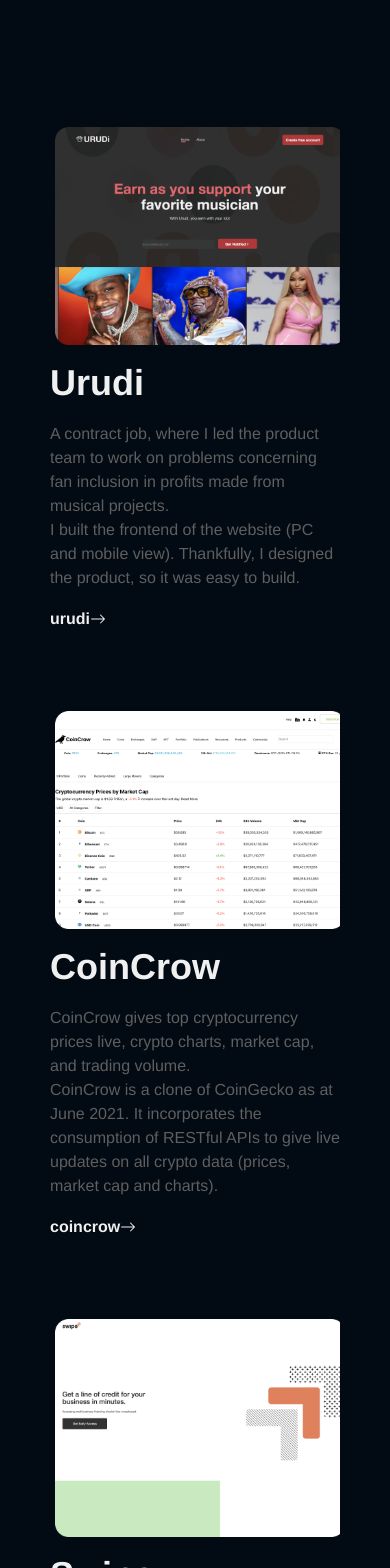
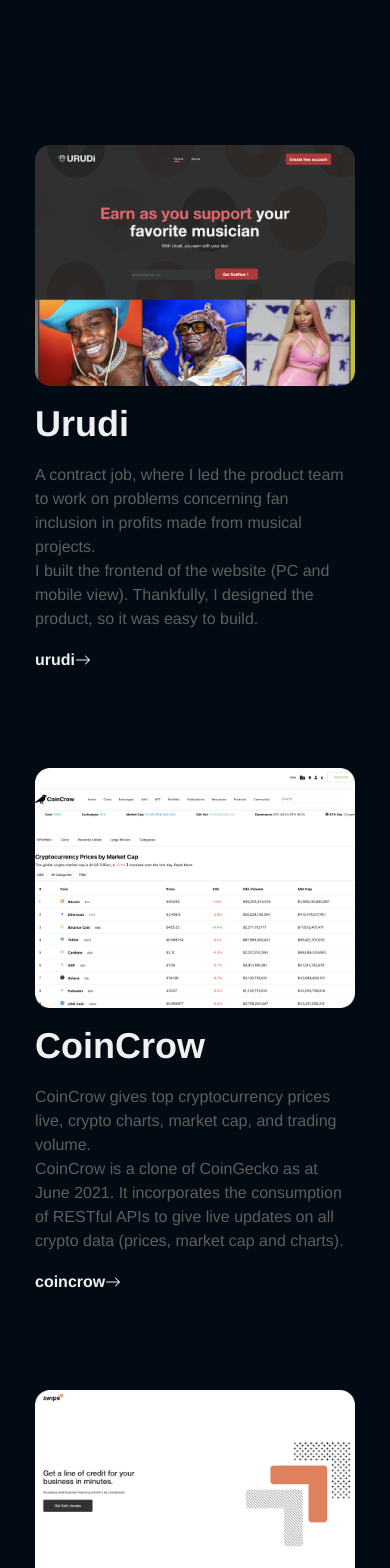
Before and after one commit to manlikedonald/new-portfolio, a React (Create React App) app: page / in a window 390 px wide. Shown: the part 4120-5688 px from the top of the page. Built offline with nearby package versions, Linux system fonts and the light colour scheme.

Commit message:
God abeg

```diff
--- a/src/App.scss
+++ b/src/App.scss
@@ -133,8 +133,6 @@
                 }
             }
         }
-
-
         .second-page{
             // border: 1px solid #fff;
             margin: auto 50px;
@@ -232,43 +230,27 @@
                     }
                 }
                 .dev{
-                    margin: auto auto;
-                    display: flex;
-                    // justify-content: space-between;
+                    display: grid;
+                    grid-template-columns: auto auto auto;
                     .urudi-dev{
-                        padding-right: 4.5rem;
+                        padding: 1rem;
                         h2{
                             font-size: $h3Font;
                             padding-top: 1rem;
                         }
-                        img{
-                            position: relative;
-                            top: 3px;
-                            // left: 5px;
-                        }
                     }
                     .coincrow{
-                        padding-right: 4.5rem;
+                        padding: 1rem;
                         h2{
                             font-size: $h3Font;
                             padding-top: 1rem;
                         }
-                        img{
-                            position: relative;
-                            top: 3px;
-                            // left: 5px;
-                        }
                     }
                     .swipe{
-                        padding-right: 4.5rem;
+                        padding: 1rem;
                         h2{
                             font-size: $h3Font;
                             padding-top: 1rem;
-                        }
-                        img{
-                            position: relative;
-                            top: 3px;
-                            // left: 5px;
                         }
                     }
                 }
@@ -640,7 +622,7 @@
 
         }
         body{
-            margin: auto 50px;
+            margin: auto 35px;
             .first-page{
                 margin: auto auto;
                 height: 90vh;
@@ -690,7 +672,7 @@
                 animation-fill-mode: none;
                 animation-play-state: running;
                 cursor: zoom-out;
-                height: 90vh;
+                height: 95vh;
                 @keyframes der {
                     from {margin-top: 40rem;}
                     to {margin-top: 5rem;}
@@ -803,6 +785,8 @@
                         .urudi-dev{
                             width: 100%;
                             padding-bottom: 5rem;
+                            position: relative;
+                            right: 1rem;
                             h2{
                                 font-size: 36px;
                                 padding-top: 1rem;
@@ -810,7 +794,7 @@
                             img{
                                 position: relative;
                                 top: 3px;
-                                left: 5px;
+                                left: 0px;
                                 width: 100%;
                             }
                         }
@@ -818,6 +802,8 @@
                             width: 100%;
                             padding-bottom: 5rem;
                             margin: auto auto;
+                            position: relative;
+                            right: 1rem;
                             h2{
                                 font-size: 36px;
                                 padding-top: 1rem;
@@ -825,12 +811,14 @@
                             img{
                                 position: relative;
                                 top: 3px;
-                                left: 5px;
+                                left: 0px;
                                 width: 100%;
                             }
                         }
                         .swipe{
                             width: 100%;
+                            position: relative;
+                            right: 1rem;
                             h2{
                                 font-size: 36px;
                                 padding-top: 1rem;
@@ -838,7 +826,7 @@
                             img{
                                 position: relative;
                                 top: 3px;
-                                left: 5px;
+                                left: 0px;
                                 width: 100%;
                             }
                         }
@@ -1021,7 +1009,7 @@
                 display: flex;
                 flex-direction: column;
                 justify-content: space-between;
-                height: 90vh;
+                height: 95vh;
                 .text{
                     padding: 0 1rem 0 0;
                 }
@@ -1097,11 +1085,15 @@
                     justify-content: center;
                     padding: 2rem 0 4rem 0;
                     height: 100%;
+                    display: none;
                     img{
                         margin-right: 2rem;
                         margin-top: 3rem;
                         width: 100%;
                     }
+                }
+                .omolomo{
+                    margin-top: 5rem;
                 }
             }
             .engage-test{
--- a/src/components/Urudi.jsx
+++ b/src/components/Urudi.jsx
@@ -164,7 +164,7 @@
                             <img src={critic} alt="critics" />
                         </div>
 
-                        <p>A re-design was inevitable, but this time I decided to use A/B testing. I designed two landing pages based on the input received from the test subjects, I then asked them to make a choice </p>
+                        <p className='omolomo'>A re-design was inevitable, but this time I decided to use A/B testing. I designed two landing pages based on the input received from the test subjects, I then asked them to make a choice </p>
                     </div>
                 </div>
 
```
Also changed, not shown: src/assets/github.svg.
